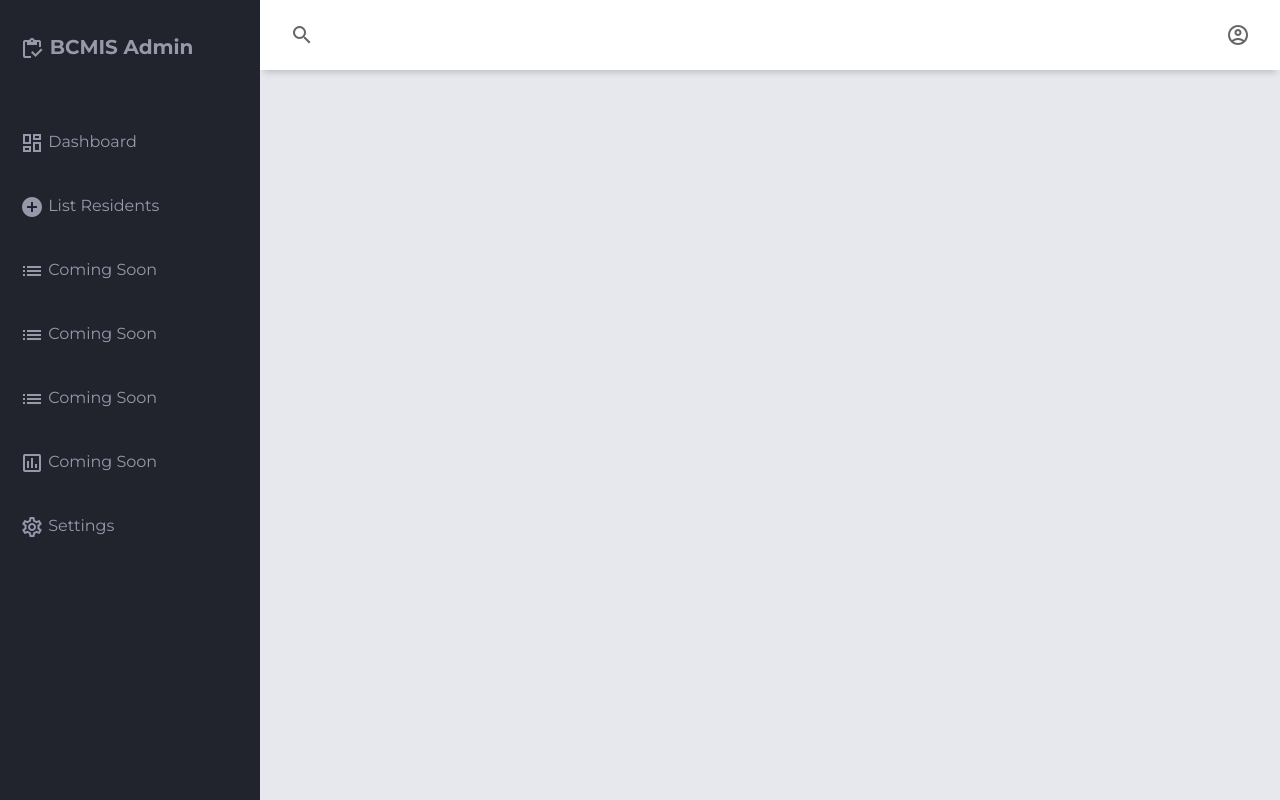
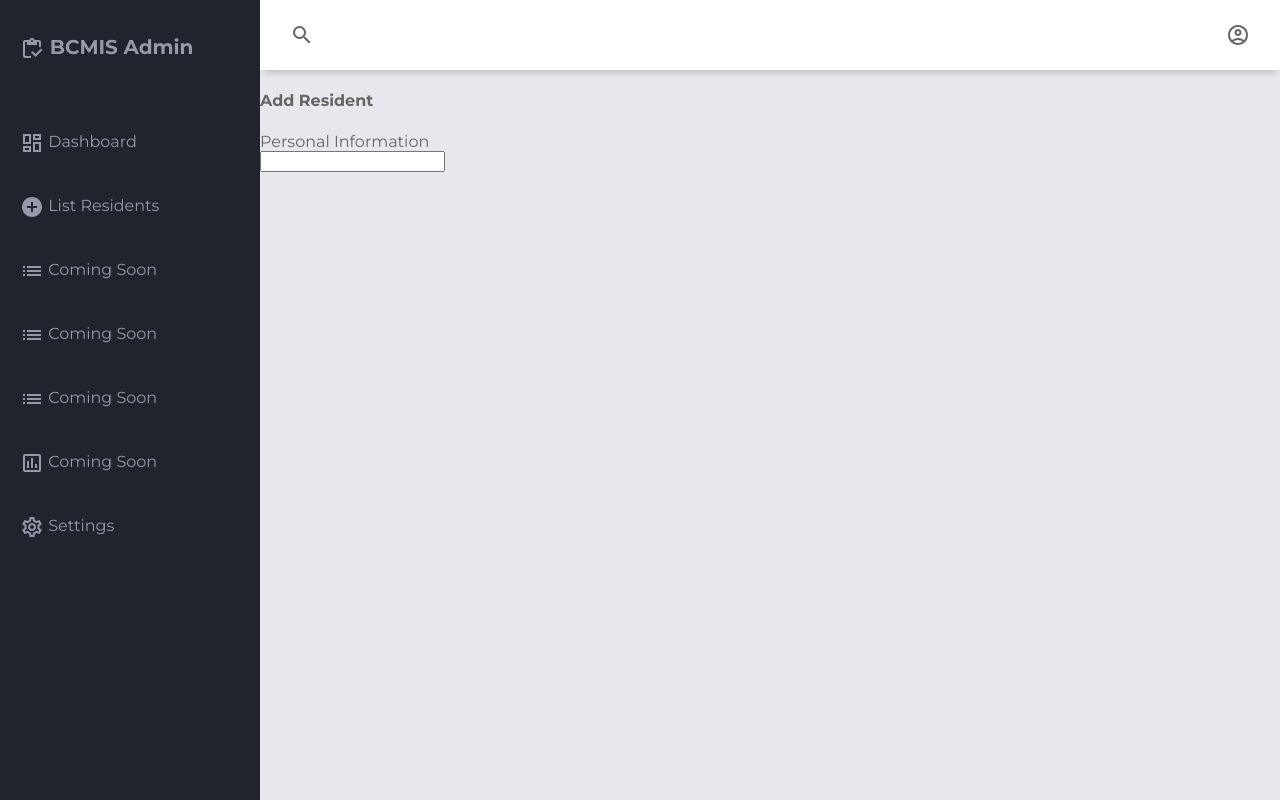
Before and after one commit to chrstncleofas/BCMIS, a Django app: page /add in a window 1280 px wide. Run offline with Django 4.2, Linux system fonts and the light colour scheme.

Commit message:
Added UI

```diff
--- a/templates/authentication/add.html
+++ b/templates/authentication/add.html
@@ -71,6 +71,21 @@
                 </li>
             </ul>
         </aside>
+        <div class="containers">
+            <h4>Add Resident</h4>
+            <form action="">
+                <div class="form first">
+                    <div class="details personal">
+                        <span class="title">Personal Information</span>
+                        <div class="fields">
+                            <div class="input-fields">
+                                <input type="text" name="" id="">
+                            </div>
+                        </div>
+                    </div>
+                </div>
+            </form>
+        </div>
     </div>
 </body>
 </html>
```
